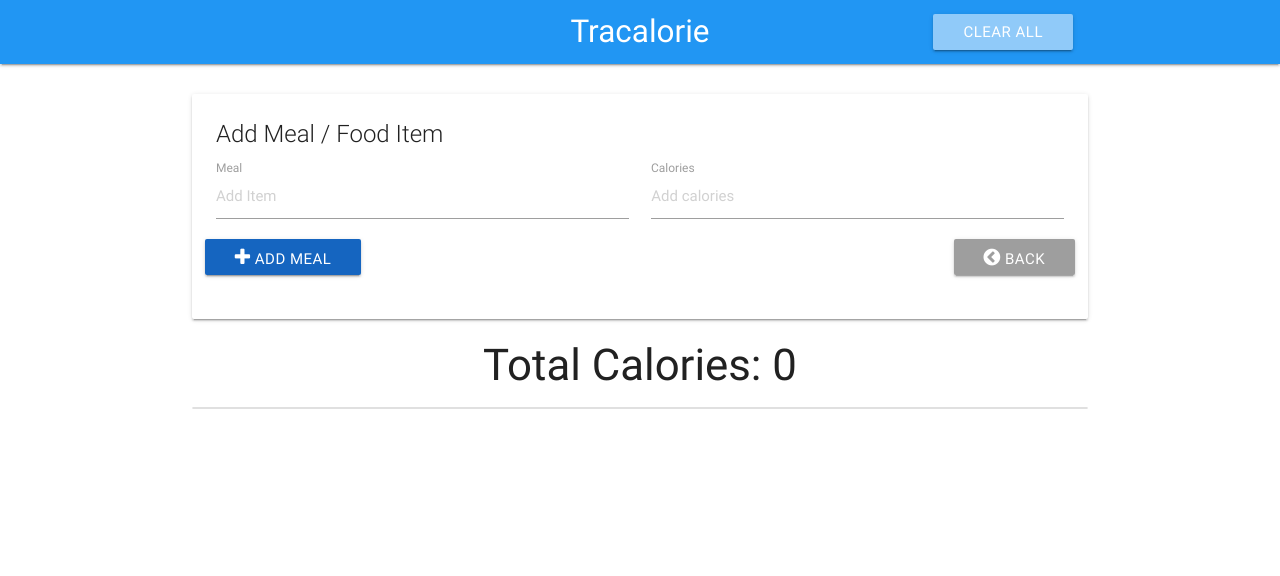
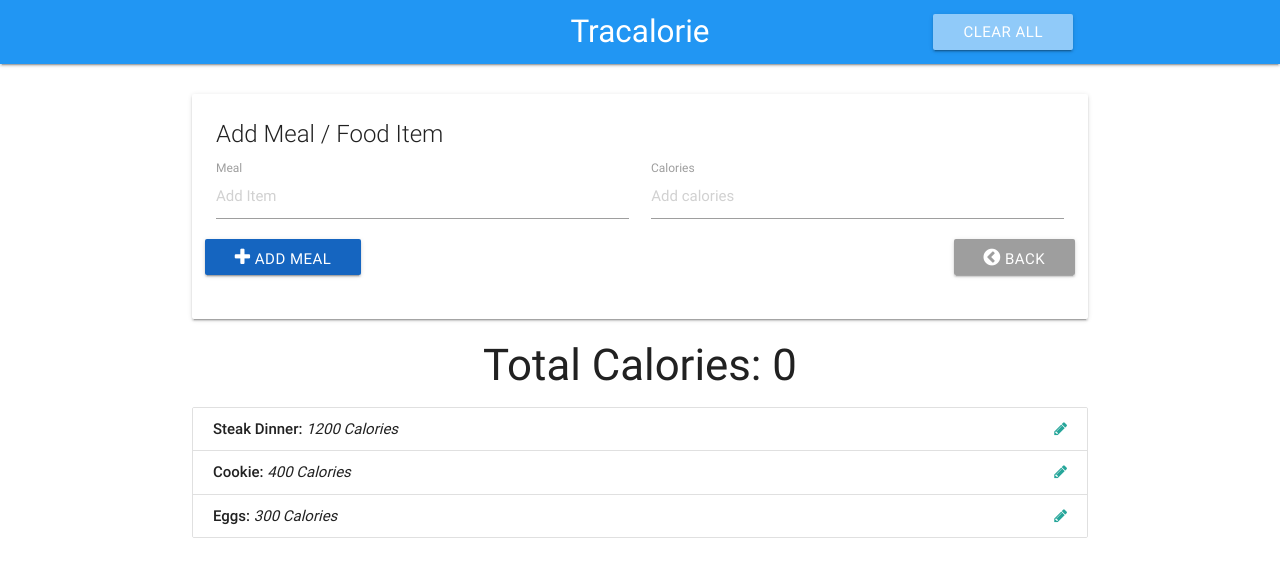
Before and after one commit to AnnAllan/UdemyModernJSTracalorie, a plain HTML site: page index.html in a window 1280 px wide. Drawn offline with nearby package versions, Linux system fonts and the light colour scheme.

Commit message:
Add fetching items

```diff
--- a/app.js
+++ b/app.js
@@ -23,6 +23,9 @@ const ItemCtrl = (function() {
 
   // Public methods
   return {
+    getItems: function() {
+      return data.items;
+    },
     logData: function(){
       return data;
     }
@@ -34,9 +37,20 @@ const ItemCtrl = (function() {
 
 // UI Controller
 const UICtrl = (function() {
+  const UISelectors = {
+    itemList: '#item-list'
+  }
   // Pulic methods
   return {
+    populateItemList: function(items) {
+      let html = '';
+      items.forEach(function(item){
+        html += `<li id="item-${item.id}" class="collection-item"><strong>${item.name}: </strong> <em>${item.calories} Calories</em><a href="#" class="secondary-content"><i class="edit-item fa fa-pencil"></i></a></li>`;
+      });
 
+      // Insert list items
+      document.querySelector(UISelectors.itemList).innerHTML = html;
+    }
   }
 })();
 
@@ -46,7 +60,11 @@ const App = (function(ItemCtrl, UICtrl) {
   // Public methods
   return {
     init: function(){
-      console.log('Initial app')
+
+      // Fetch items from data structure
+      const items = ItemCtrl.getItems();
+      // Populate list with getItems
+      UICtrl.populateItemList(items);
     }
   }
 
```
Also changed, not shown: index.html (+1 -1 lines).
